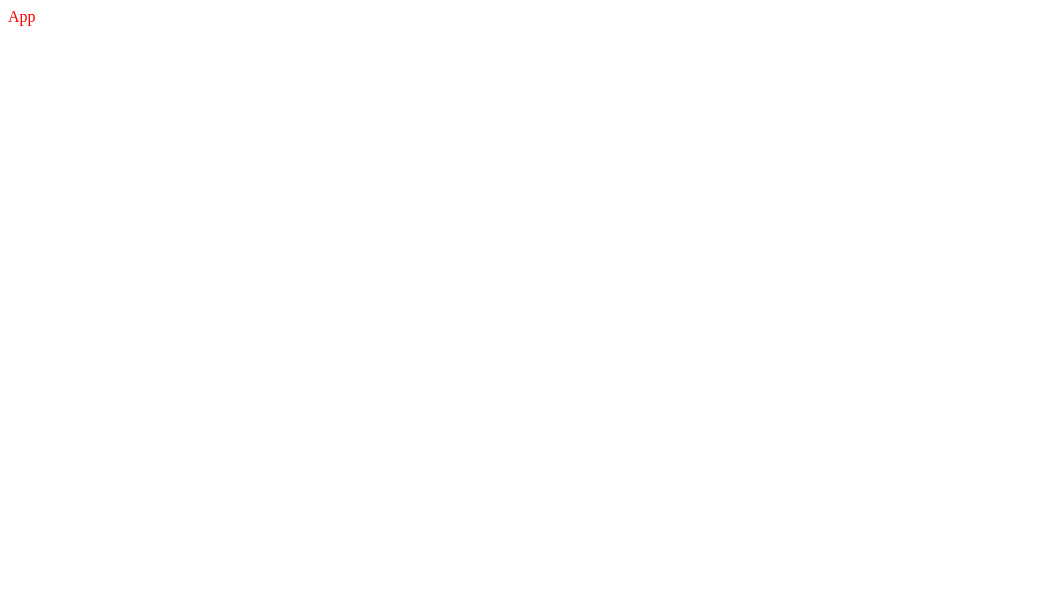
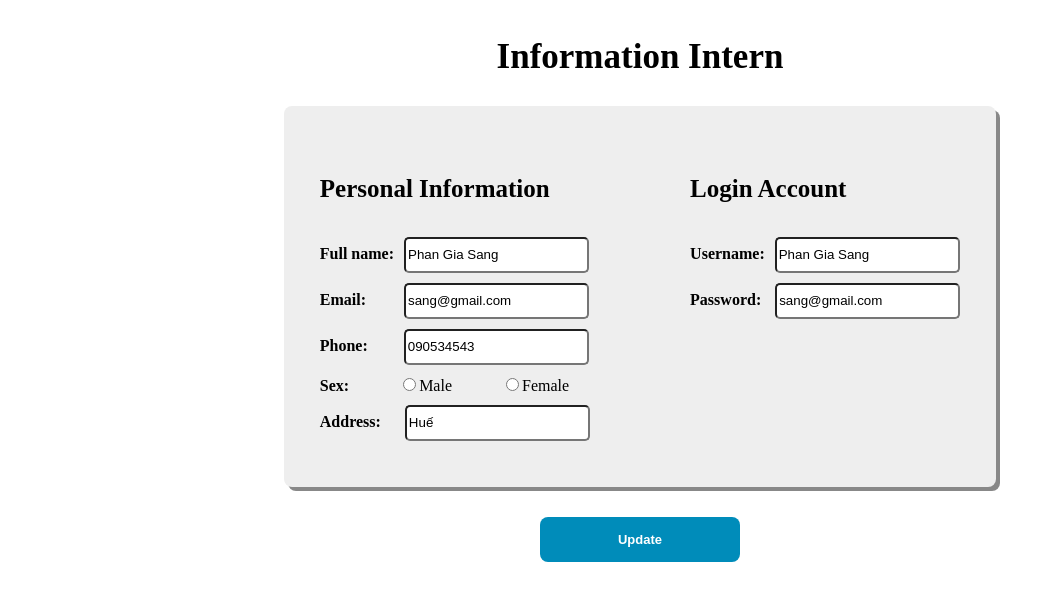
Before and after one commit to htkien2511/intern-manager, a React (Create React App) app: page / in a window 1280 px wide. Shown: the top 600 px of the page, without its empty margins (0-1055 px from the left). Built offline with nearby package versions, Linux system fonts and the light colour scheme.

Commit message:
Create form infor intern

```diff
--- a/src/App.js
+++ b/src/App.js
@@ -1,6 +1,9 @@
 import React from "react";
+import FormWatch from "./components/intern/infoIntern/FormWatch";
 function App() {
-  return <div className="red-color">App</div>;
+  return (
+    <FormWatch />
+  );
 }
 
 export default App;
--- /dev/null
+++ b/src/components/intern/infoIntern/FormWatch.js
@@ -0,0 +1,59 @@
+import React from "react";
+function FormWatch() {
+  return(
+        <div className="form-watch">
+            <h2>Information Intern</h2>
+            <div className="form-watch__body">
+                <div className="form-watch__body__info">
+                    <h4>
+                    Personal Information
+                    </h4>
+                    <form>
+                        <div className="info__name">
+                            <label>Full name:</label>
+                            <input type="text" value="Phan Gia Sang" />
+                        </div>
+                        <div className="info__email">
+                            <label>Email:</label>
+                            <input type="email" value="sang@gmail.com" />
+                        </div>
+                        <div className="info__phone">
+                            <label>Phone:</label>
+                            <input type="text" value="090534543" />
+                        </div>
+                        <div className="info__sex">
+                            <label id="sex">Sex:</label>
+                            <input type="radio" name="gioitinh" value="Nam" />
+                            <label>Male</label>
+                            <input type="radio" name="gioitinh" value="Nữ" />
+                            <label>Female</label>
+                        </div>
+                        <div className="info__address">
+                            <label>Address:</label>
+                            <input type="text" value="Huế" />
+                        </div>
+                    </form>
+                </div>
+                <div className="form-watch__body__account">
+                    <h4>
+                    Login Account
+                    </h4>
+                    <form>
+                        <div className="account__username">
+                            <label>Username:</label>
+                            <input type="text" value="Phan Gia Sang" />
+                        </div>
+                        <div className="account__password">
+                            <label>Password:</label>
+                            <input type="email" value="sang@gmail.com" />
+                        </div>
+                    </form>
+                </div>
+            </div>
+            <button className="btn-edit">Update</button>
+        </div>
+
+  );
+}
+
+export default FormWatch;
--- /dev/null
+++ b/src/styles/intern/infoIntern/formWatch.scss
@@ -0,0 +1,123 @@
+.form-watch{
+    display: flex;
+    flex-direction: column;
+    align-items: center;
+    h2 {
+        font-size: 35px;
+    }
+    &__body{
+        background-color: #eeef;
+        border-radius: 8px;
+        box-shadow: 4px 4px #888888;
+        display: flex;
+        justify-content: space-between;
+        &__info{
+            padding: 36px;
+            h4{
+                font-size: 25px;
+            }
+            form{
+                .info__name{
+                    margin-top: 10px;
+                    margin-bottom: 10px;
+                    label{
+                        font-weight: bold;
+                        margin-right: 10px;
+                    }
+                    input{
+                        border-radius: 5px;
+                        height: 30px;
+                    }
+                }
+                .info__email{
+                    margin-bottom: 10px;
+                    label{
+                        font-weight: bold;
+                        margin-right: 38px;
+                    }
+                    input{
+                        border-radius: 5px;
+                        height: 30px;
+                    }
+                }
+                .info__phone{
+                    margin-bottom: 10px;
+                    label{
+                        font-weight: bold;
+                        margin-right: 36px;
+                    }
+                    input{
+                        border-radius: 5px;
+                        height: 30px;
+                    }
+                }
+                .info__sex{
+                    margin-bottom: 10px;
+                    #sex{
+                        font-weight: bold;
+                    }
+                    label{
+                        margin-right: 49px;
+                    }
+                }
+                .info__address{
+                    margin-bottom: 10px;
+                    label{
+                        font-weight: bold;
+                        margin-right: 24px;
+                    }
+                    input{
+                        border-radius: 5px;
+                        height: 30px;
+                    }
+                }
+            }
+        }
+        &__account{
+            padding: 36px;
+            h4{
+                font-size: 25px;
+            }
+            form{
+                .account__username{
+                    margin-top: 10px;
+                    margin-bottom: 10px;
+                    label{
+                        font-weight: bold;
+                        margin-right: 10px;
+                    }
+                    input{
+                        border-radius: 5px;
+                        height: 30px;
+                    }
+                }
+                .account__password{
+                    margin-bottom: 10px;
+                    label{
+                        font-weight: bold;
+                        margin-right: 14px;
+                    }
+                    input{
+                        border-radius: 5px;
+                        height: 30px;
+                    }
+                }
+            }
+        }
+    }
+    .btn-edit{
+        background-color: #008CBA;
+        border: none;
+        color: white;
+        padding: 15px 32px;
+        text-align: center;
+        text-decoration: none;
+        display: inline-block;
+        font-size: 13px;
+        border-radius: 8px;
+        text-justify: auto;
+        width: 200px;
+        font-weight: bold;
+        margin: 30px;
+    }
+}
--- a/src/styles/main.scss
+++ b/src/styles/main.scss
@@ -1 +1,2 @@
 @import "./global.scss";
+@import "./intern/infoIntern/formWatch.scss";
```
Also changed, not shown: 2 other files (tests, documents, lock files or other folders).
